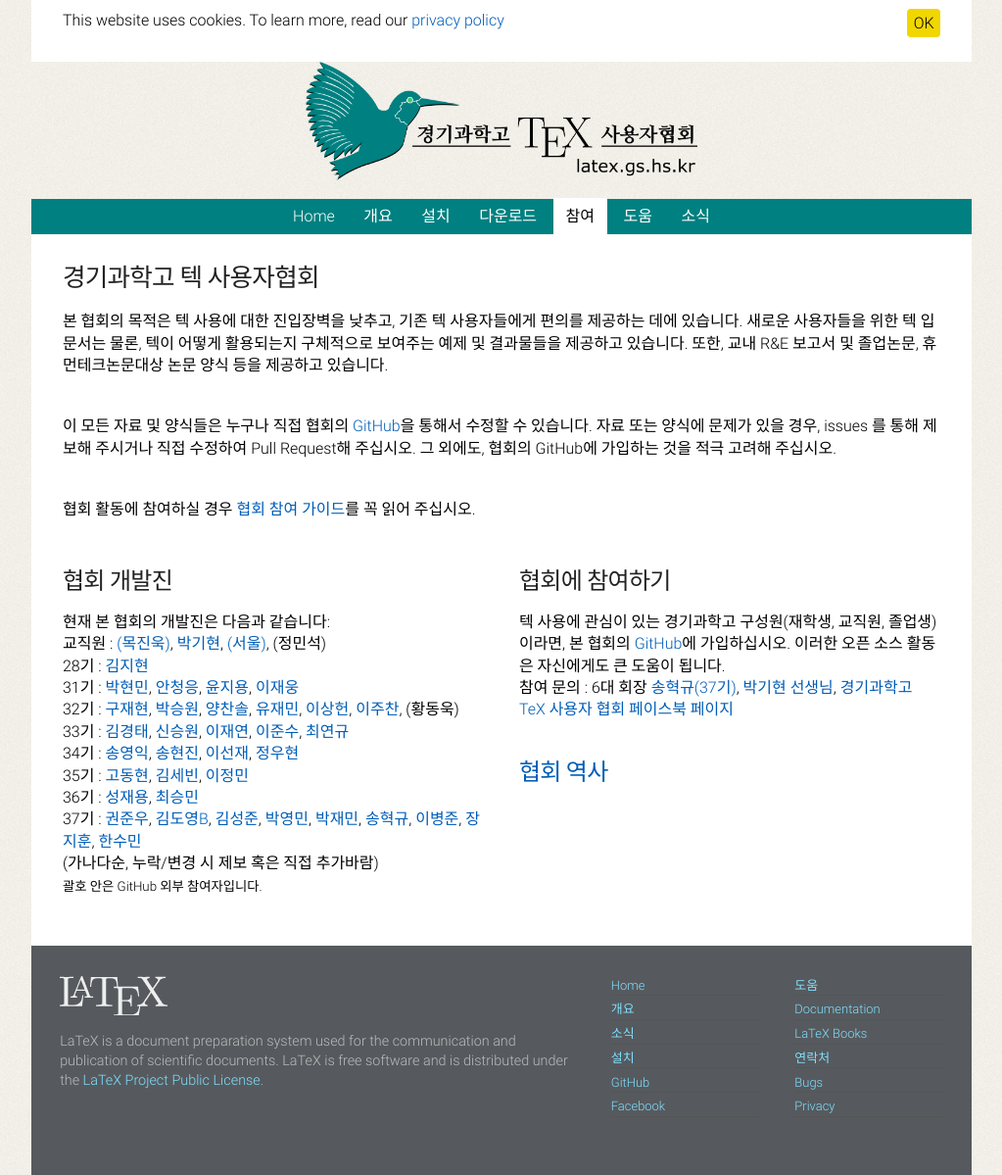
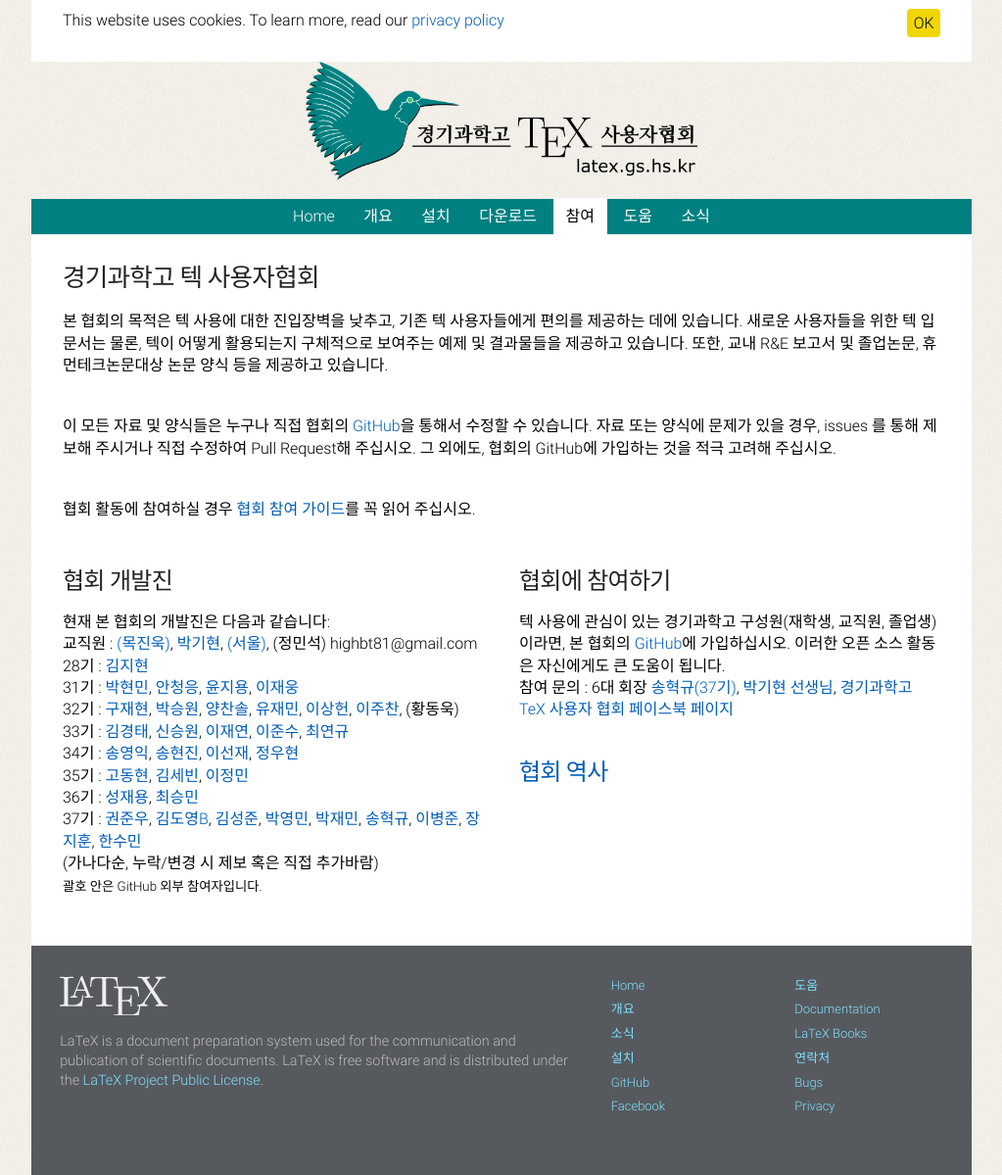
Before and after one commit to gshstexsociety/gshstexsociety.github.io, a Jekyll site: the page built from 참여/index.md, in a window 1280 px wide. Shown: the whole page at 98% size, without its empty margins (128-1151 px from the left). Built offline with Jekyll 4.4.1, drawn with Linux system fonts in a browser that asks for light colours.

Commit message:
Update index.md

```diff
--- a/참여/index.md
+++ b/참여/index.md
@@ -24,6 +24,7 @@ permalink: /참여/
     <p>현재 본 협회의 개발진은 다음과 같습니다:
     <br>
     교직원 : <a href="https://github.com/mchinook">(목진욱)</a>, <a href="https://github.com/guitar79">박기현</a>, <a href="https://github.com/WoolSeo">(서울)</a>, (정민석)
+    highbt81@gmail.com
     <br>
     28기 : <a href="https://github.com/simnalamburt">김지현</a>
     <br>
```
